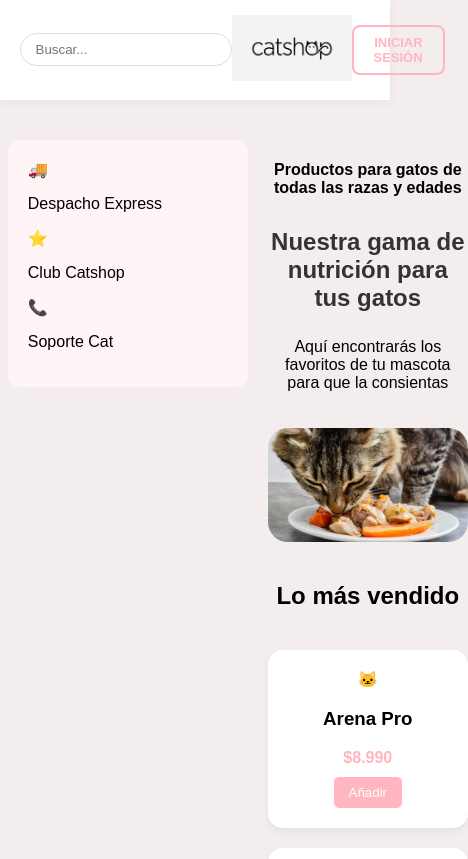
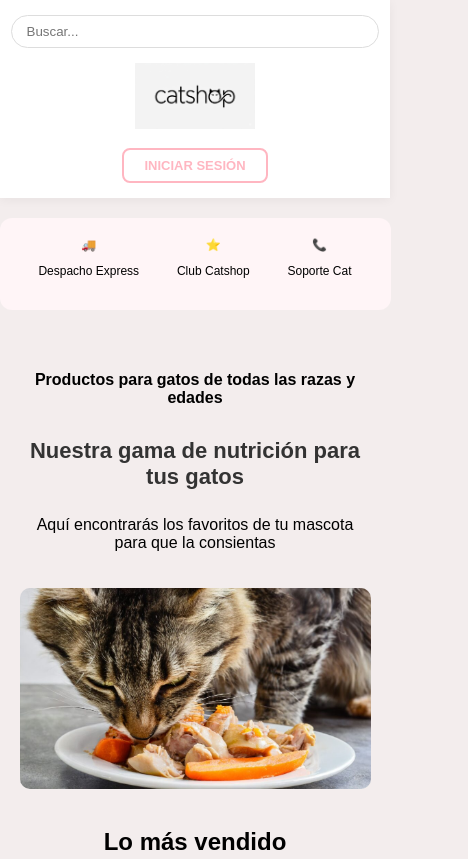
Before and after one commit to leonpecausa/catshopweb, a website: page inicio.html in a window 390 px wide. Shown: the top 859 px of the page, 468 px wide, since content can reach past the window. Drawn offline with Linux system fonts and the light colour scheme.

Commit message:
Ajustes de diseño para celulares

```diff
--- a/diseño.css
+++ b/diseño.css
@@ -94,3 +94,48 @@ body {
 .card-producto:hover { transform: translateY(-5px); }
 .precio { color: #ffb6c1; font-weight: bold; margin: 10px 0; }
 .btn-add { background: #ffb6c1; color: white; border: none; padding: 8px 15px; border-radius: 5px; cursor: pointer; }
+@media (max-width: 768px) {
+
+    .main-header {
+        flex-direction: column;
+        gap: 15px;
+        padding: 15px 2%;
+    }
+
+    .header-left, .header-right {
+        text-align: center;
+        width: 100%;
+    }
+
+    .search-input {
+        width: 90%;
+    }
+
+    .seccion-principal {
+        flex-direction: column;
+        align-items: center;
+        padding: 20px 5%;
+    }
+
+    .info-lateral, .espaciador-der {
+        width: 100%;
+        display: flex;
+        justify-content: space-around;
+        margin-bottom: 20px;
+    }
+
+    .item-info {
+        text-align: center;
+        font-size: 12px;
+    }
+    .gama {
+        font-size: 22px;
+    }
+    .comiendo {
+        border-radius: 10px;
+    }
+    .card-producto {
+        width: 140px;
+        padding: 15px;
+    }
+}
```
